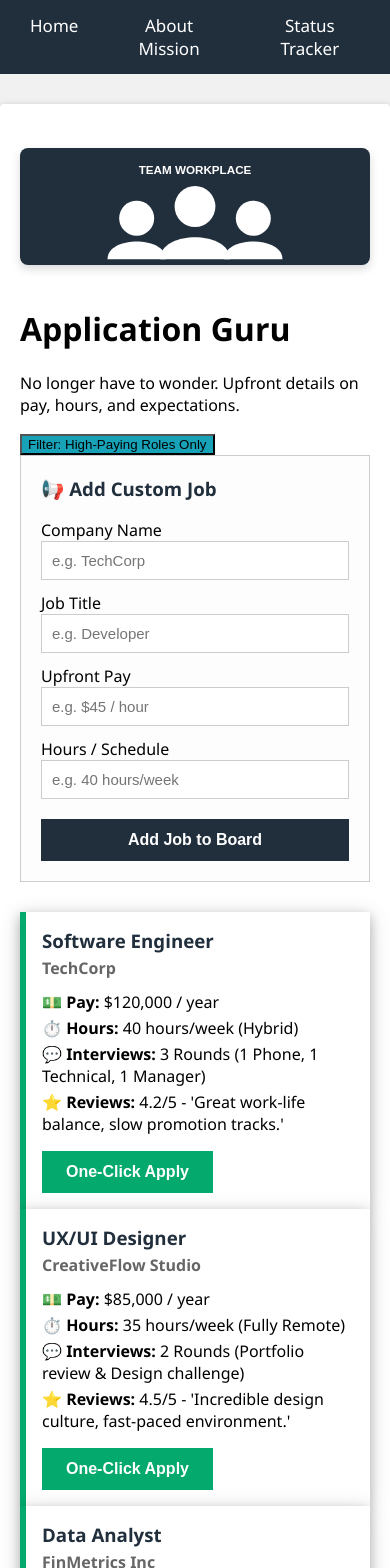
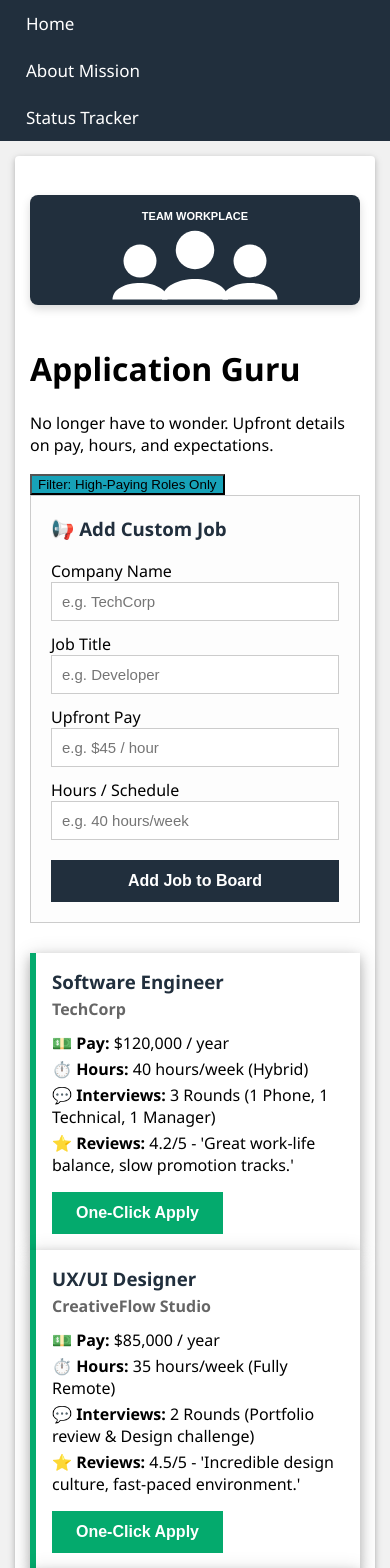
Before and after one commit to arikaf1/Unit-1-project, a React (Vite) app: page / in a window 390 px wide. Shown: the top 1568 px of the page. Built offline with nearby package versions, Linux system fonts and the light colour scheme.

Commit message:
Finalize responsive design parameters, media breakpoints, and hover animations

```diff
--- a/src/App.css
+++ b/src/App.css
@@ -6,6 +6,7 @@
 }
 
 .navitem {
+  transition: all 0.2s ease-in-out;
   color: #ffffff;
   text-align: center;
   padding: 14px 20px;
@@ -56,6 +57,7 @@
 }
 
 .action-btn {
+  transition: all 0.2s ease-in-out;
   background-color: #212F3D;
   color: white;
   padding: 12px 24px;
@@ -69,3 +71,26 @@
 .action-btn:hover {
   box-shadow: 0 8px 16px 0 rgba(0,0,0,0.2), 0 6px 20px 0 rgba(0,0,0,0.19);
 }
+
+@media only screen and (max-width: 768px) {
+  .layout-container {
+    margin: 15px;
+    padding: 15px;
+  }
+}
+
+@media only screen and (max-width: 480px) {
+  .navbar {
+    flex-direction: column;
+  }
+
+  .navitem {
+    display: block;
+    text-align: left;
+    padding: 12px 16px;
+  }
+
+  .job-card-item {
+    flex: 1 1 100%;
+  }
+}
--- a/src/App.jsx
+++ b/src/App.jsx
@@ -19,7 +19,7 @@ function Home() {
         id: 1,
         title: "Software Engineer",
         company: "TechCorp",
-        pay: "$120,000 / year", // High pay
+        pay: "$120,000 / year",
         hours: "40 hours/week (Hybrid)",
         interview: "3 Rounds (1 Phone, 1 Technical, 1 Manager)",
         review: "4.2/5 - 'Great work-life balance, slow promotion tracks.'"
@@ -28,7 +28,7 @@ function Home() {
         id: 2,
         title: "UX/UI Designer",
         company: "CreativeFlow Studio",
-        pay: "$85,000 / year", // Standard pay
+        pay: "$85,000 / year",
         hours: "35 hours/week (Fully Remote)",
         interview: "2 Rounds (Portfolio review & Design challenge)",
         review: "4.5/5 - 'Incredible design culture, fast-paced environment.'"
@@ -37,7 +37,7 @@ function Home() {
         id: 3,
         title: "Data Analyst",
         company: "FinMetrics Inc",
-        pay: "$100,000 / year", // High pay
+        pay: "$100,000 / year",
         hours: "Flexible hours (Core hours 10am - 3pm)",
         interview: "2 Rounds (SQL assessment & Panel talk)",
         review: "4.1/5 - 'Very collaborative data team, high expectations.'"
--- a/src/components/NewJobForm.jsx
+++ b/src/components/NewJobForm.jsx
@@ -1,18 +1,13 @@
 import React, { useState } from 'react';
 
 function NewJobForm({ onAddJob }) {
-  const [title, setTitle] = useState('');
-  const [company, setCompany] = useState('');
-  const [pay, setPay] = useState('');
-  const [hours, setHours] = useState('');
+  const [title, setTitle] = useState("");
+  const [company, setCompany] = useState("");
+  const [pay, setPay] = useState("");
+  const [hours, setHours] = useState("");
 
   const handleSubmit = (e) => {
     e.preventDefault();
-    if (!title || !company || !pay || !hours) {
-      alert('Please fill out all transparent metrics fields!');
-      return;
-    }
-
     onAddJob({
       id: Date.now(),
       title,
@@ -22,11 +17,10 @@ function NewJobForm({ onAddJob }) {
       interview: "Not Specified Yet",
       review: "No Reviews Posted"
     });
-
-    setTitle('');
-    setCompany('');
-    setPay('');
-    setHours('');
+    setTitle("");
+    setCompany("");
+    setPay("");
+    setHours("");
   };
 
   return (
```
Also changed, not shown: 1 other file (tests, documents, lock files or other folders).
